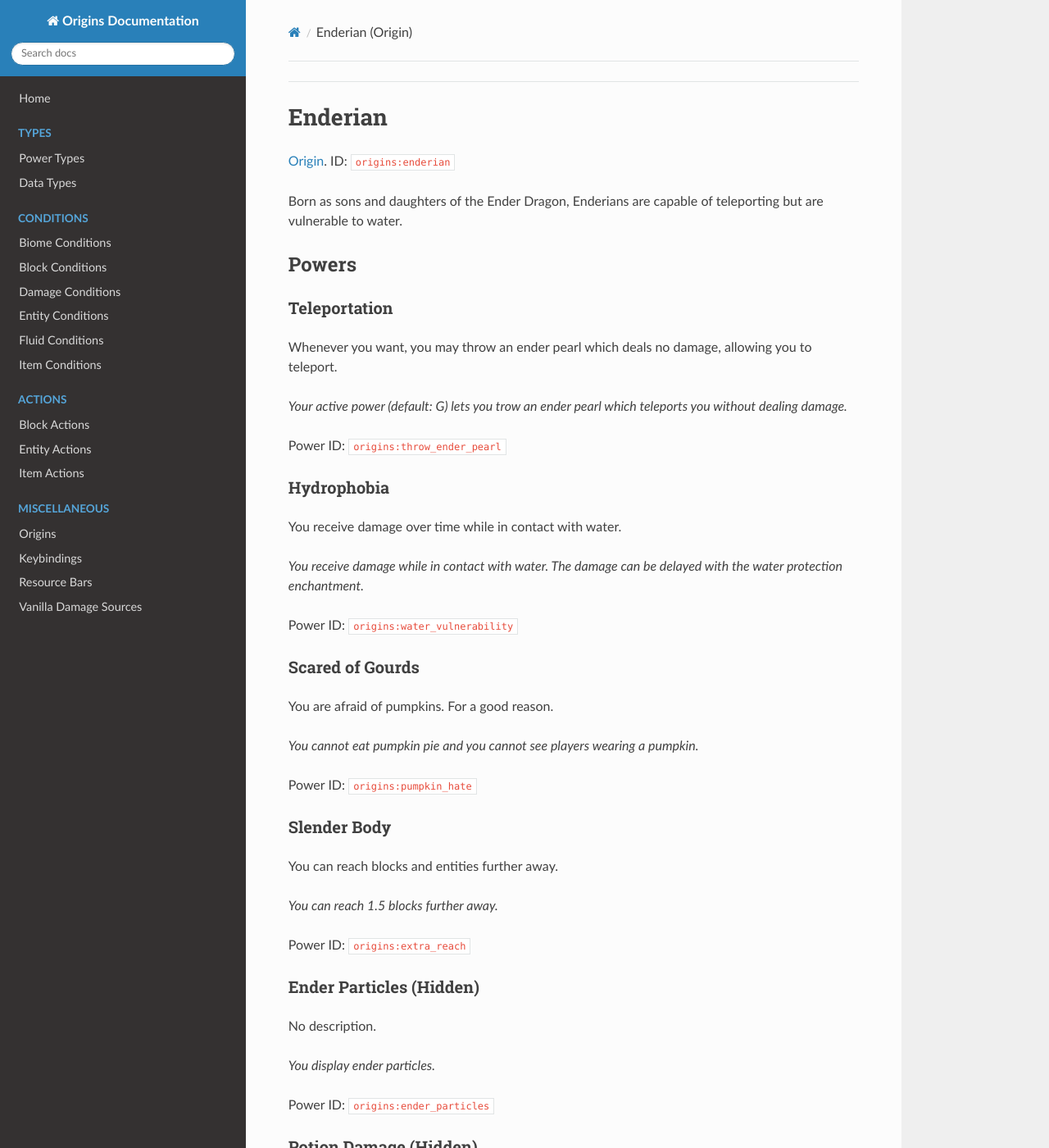
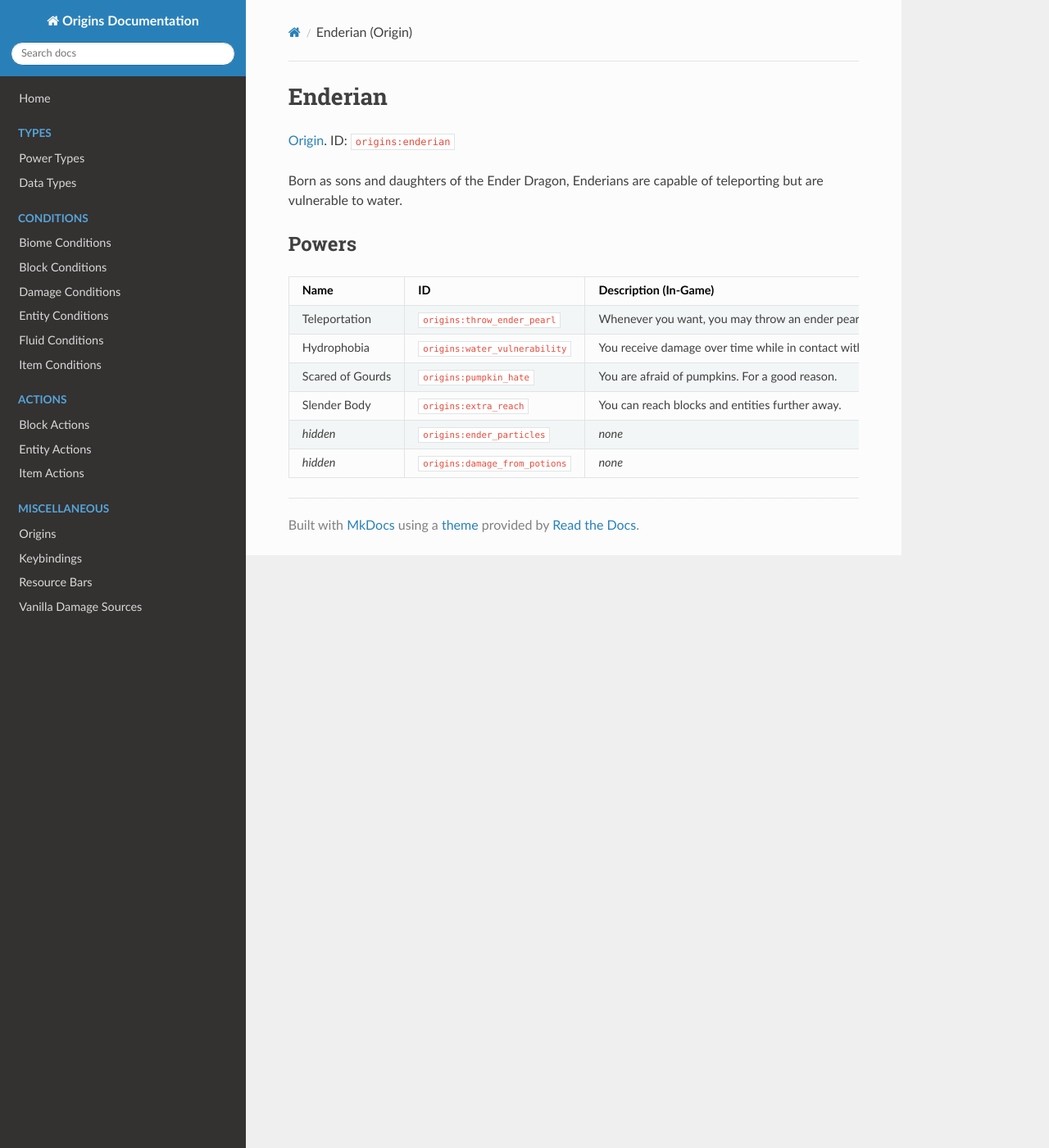
Before and after one commit to apace100/origins-docs, an MkDocs documentation site: the page built from docs/origins/enderian.md, in a window 1280 px wide and 1400 px high. Shown: the whole window at 82% size. Built offline with MkDocs 1.6.1, drawn with Linux system fonts in a browser that asks for light colours; nearby versions of some CDN libraries; some of the changed text lies outside the part shown.

Commit message:
Added the Feline, Human, Merling, Phantom, Shulk and changed the Enderian, Elytrian, Avian and Arachnid.

```diff
--- a/docs/origins/enderian.md
+++ b/docs/origins/enderian.md
@@ -1,3 +1,4 @@
+---
 title: Enderian (Origin)
 date: 2021-04-04
 ---
@@ -9,44 +10,11 @@ Born as sons and daughters of the Ender Dragon, Enderians are capable of telepor
 
 ## Powers
 
-### Teleportation
-Whenever you want, you may throw an ender pearl which deals no damage, allowing you to teleport.
-
-_Your active power (default: G) lets you trow an ender pearl which teleports you without dealing damage._
-
-Power ID: `origins:throw_ender_pearl`
-
-### Hydrophobia
-You receive damage over time while in contact with water.
-
-_You receive damage while in contact with water. The damage can be delayed with the water protection enchantment._
-
-Power ID: `origins:water_vulnerability`
-
-### Scared of Gourds
-You are afraid of pumpkins. For a good reason.
-
-_You cannot eat pumpkin pie and you cannot see players wearing a pumpkin._
-
-Power ID: `origins:pumpkin_hate`
-
-### Slender Body
-You can reach blocks and entities further away.
-
-_You can reach 1.5 blocks further away._
-
-Power ID: `origins:extra_reach`
-
-### Ender Particles (Hidden)
-No description.
-
-_You display ender particles._
-
-Power ID: `origins:ender_particles`
-
-### Potion Damage (Hidden)
-No description.
-
-_Drinking potions or water damages you._
-
-Power ID: `origins:damage_from_potions`
+Name | ID | Description (In-Game) | Description (Detailed)
+-----|----|-----------------------|------------------------
+Teleportation | `origins:throw_ender_pearl` | Whenever you want, you may throw an ender pearl which deals no damage, allowing you to teleport. | Your active power (default: G) lets you trow an ender pearl which teleports you without dealing damage.
+Hydrophobia | `origins:water_vulnerability` | You receive damage over time while in contact with water. | You receive damage while in contact with water. The damage can be delayed with the water protection enchantment.
+Scared of Gourds | `origins:pumpkin_hate` | You are afraid of pumpkins. For a good reason. | You cannot eat pumpkin pie and you cannot see players wearing a pumpkin.
+Slender Body | `origins:extra_reach` | You can reach blocks and entities further away. | You can reach 1.5 blocks further away.
+_hidden_ | `origins:ender_particles` | _none_ | You display ender particles.
+_hidden_ | `origins:damage_from_potions` | _none_ | Drinking potions or water damages you for 2 points (1 heart).
```
Also changed, not shown: docs/origins/arachnid.md (+7 -34 lines), docs/origins/avian.md (+7 -34 lines), docs/origins/blazeborn.md (+10 -55 lines), docs/origins/blazeborn_table.md (deleted, +0 -22 lines), docs/origins/elytrian.md (+8 -41 lines), docs/origins/feline.md (added, +20 -0 lines), docs/origins/human.md (added, +9 -0 lines), docs/origins/merling.md (added, +22 -0 lines), docs/origins/phantom.md (added, +21 -0 lines), docs/origins/shulk.md (added, +20 -0 lines).
